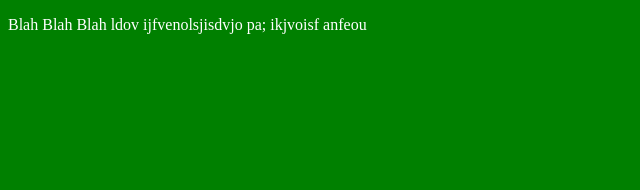
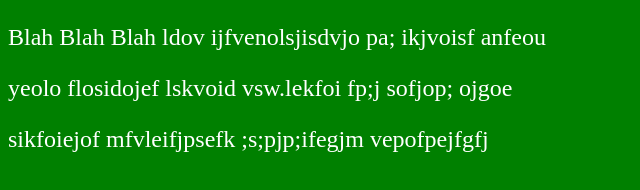
Before and after one commit to zeecelest/study-guide, a plain HTML site: page index.html in a window 1280 px wide. Shown: the whole page, without its empty margins (0-640 px from the left). Drawn offline with Linux system fonts and the light colour scheme.

Commit message:
added font size

```diff
--- a/index.html
+++ b/index.html
@@ -6,5 +6,7 @@
 </head>
 <body>
     <p>Blah Blah Blah ldov ijfvenolsjisdvjo pa; ikjvoisf anfeou</p>
+    <p>yeolo flosidojef lskvoid vsw.lekfoi fp;j sofjop; ojgoe</p>
+    <p>sikfoiejof mfvleifjpsefk ;s;pjp;ifegjm vepofpejfgfj</p>
 </body>
 </html>
--- a/main.css
+++ b/main.css
@@ -5,4 +5,5 @@
 body {
     background-color: green;
     color: white;
+    font-size: 24px;
 }
```
